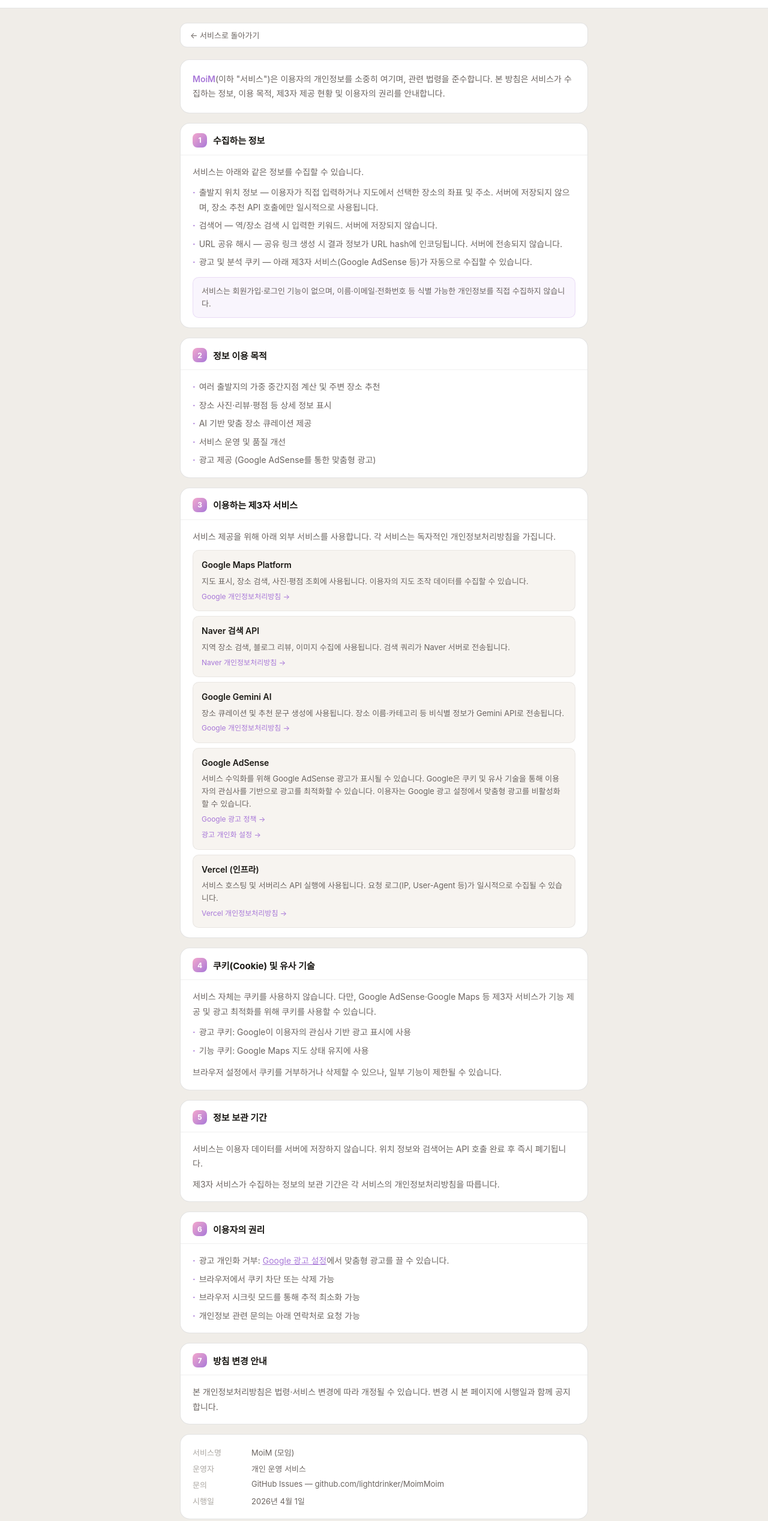
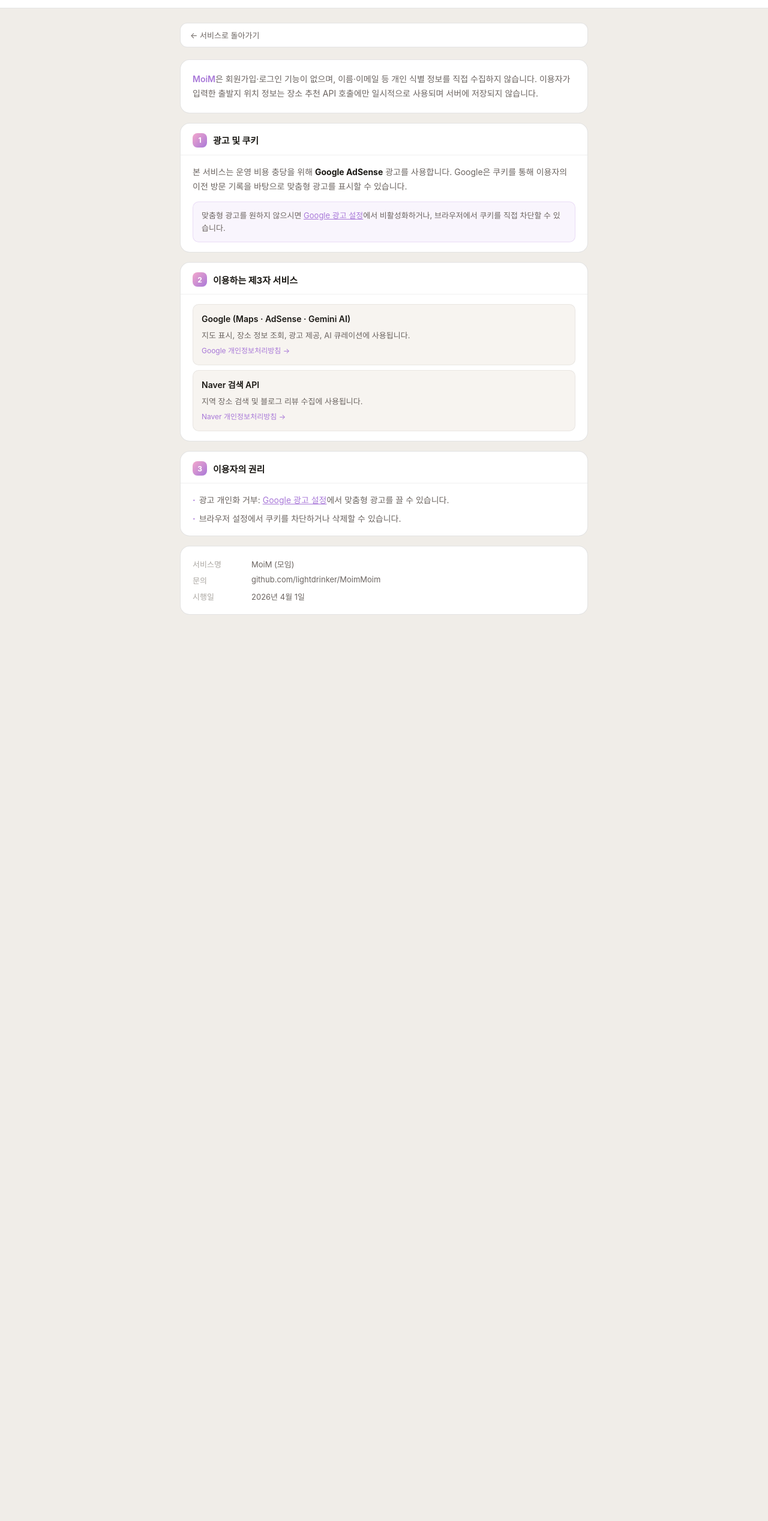
Before and after one commit to lightdrinker/MoimMoim, a plain HTML site: page privacy.html in a window 1280 px wide. Shown: the part 76-2612 px from the top of the page at 60% size. After the commit the page ends 1185 px from the top, so only its background shows below. Drawn offline with Linux system fonts and the light colour scheme; a web font is replaced by a local one.

Commit message:
refactor: 개인정보처리방침 불필요 섹션 제거 및 간소화
- 섹션 7개 → 3개로 축소 (정보보관기간, 방침변경안내 제거)
- Vercel 인프라 항목 제거
- Google 서비스 항목 통합 (Maps/AdSense/Gemini → 1개)
- AdSense 쿠키 고지 등 필수 항목만 유지

Co-Authored-By: Claude Sonnet 4.6 <noreply@anthropic.com>

```diff
--- a/privacy.html
+++ b/privacy.html
@@ -242,142 +242,55 @@
   <a href="/" class="back-link">← 서비스로 돌아가기</a>
 
   <div class="intro-card">
-    <strong>MoiM</strong>(이하 "서비스")은 이용자의 개인정보를 소중히 여기며, 관련 법령을 준수합니다.
-    본 방침은 서비스가 수집하는 정보, 이용 목적, 제3자 제공 현황 및 이용자의 권리를 안내합니다.
+    <strong>MoiM</strong>은 회원가입·로그인 기능이 없으며, 이름·이메일 등 개인 식별 정보를 직접 수집하지 않습니다.
+    이용자가 입력한 출발지 위치 정보는 장소 추천 API 호출에만 일시적으로 사용되며 서버에 저장되지 않습니다.
   </div>
 
-  <!-- 1. 수집하는 정보 -->
+  <!-- 1. 광고 및 쿠키 -->
   <div class="section">
     <div class="section-header">
       <div class="section-num">1</div>
-      <div class="section-title">수집하는 정보</div>
+      <div class="section-title">광고 및 쿠키</div>
     </div>
     <div class="section-body">
-      <p>서비스는 아래와 같은 정보를 수집할 수 있습니다.</p>
-      <ul>
-        <li><span>출발지 위치 정보 — 이용자가 직접 입력하거나 지도에서 선택한 장소의 좌표 및 주소. 서버에 저장되지 않으며, 장소 추천 API 호출에만 일시적으로 사용됩니다.</span></li>
-        <li><span>검색어 — 역/장소 검색 시 입력한 키워드. 서버에 저장되지 않습니다.</span></li>
-        <li><span>URL 공유 해시 — 공유 링크 생성 시 결과 정보가 URL hash에 인코딩됩니다. 서버에 전송되지 않습니다.</span></li>
-        <li><span>광고 및 분석 쿠키 — 아래 제3자 서비스(Google AdSense 등)가 자동으로 수집할 수 있습니다.</span></li>
-      </ul>
+      <p>본 서비스는 운영 비용 충당을 위해 <strong style="color:var(--text)">Google AdSense</strong> 광고를 사용합니다. Google은 쿠키를 통해 이용자의 이전 방문 기록을 바탕으로 맞춤형 광고를 표시할 수 있습니다.</p>
       <div class="highlight-box">
-        서비스는 회원가입·로그인 기능이 없으며, 이름·이메일·전화번호 등 식별 가능한 개인정보를 직접 수집하지 않습니다.
+        맞춤형 광고를 원하지 않으시면 <a href="https://adssettings.google.com" target="_blank" rel="noopener" style="color:var(--accent)">Google 광고 설정</a>에서 비활성화하거나, 브라우저에서 쿠키를 직접 차단할 수 있습니다.
       </div>
     </div>
   </div>
 
-  <!-- 2. 이용 목적 -->
+  <!-- 2. 제3자 서비스 -->
   <div class="section">
     <div class="section-header">
       <div class="section-num">2</div>
-      <div class="section-title">정보 이용 목적</div>
-    </div>
-    <div class="section-body">
-      <ul>
-        <li><span>여러 출발지의 가중 중간지점 계산 및 주변 장소 추천</span></li>
-        <li><span>장소 사진·리뷰·평점 등 상세 정보 표시</span></li>
-        <li><span>AI 기반 맞춤 장소 큐레이션 제공</span></li>
-        <li><span>서비스 운영 및 품질 개선</span></li>
-        <li><span>광고 제공 (Google AdSense를 통한 맞춤형 광고)</span></li>
-      </ul>
-    </div>
-  </div>
-
-  <!-- 3. 제3자 서비스 -->
-  <div class="section">
-    <div class="section-header">
-      <div class="section-num">3</div>
       <div class="section-title">이용하는 제3자 서비스</div>
     </div>
     <div class="section-body">
-      <p>서비스 제공을 위해 아래 외부 서비스를 사용합니다. 각 서비스는 독자적인 개인정보처리방침을 가집니다.</p>
-
       <div class="third-party-item">
-        <div class="third-party-name">Google Maps Platform</div>
-        <div class="third-party-desc">지도 표시, 장소 검색, 사진·평점 조회에 사용됩니다. 이용자의 지도 조작 데이터를 수집할 수 있습니다.</div>
+        <div class="third-party-name">Google (Maps · AdSense · Gemini AI)</div>
+        <div class="third-party-desc">지도 표시, 장소 정보 조회, 광고 제공, AI 큐레이션에 사용됩니다.</div>
         <a class="third-party-link" href="https://policies.google.com/privacy" target="_blank" rel="noopener">Google 개인정보처리방침 →</a>
       </div>
-
       <div class="third-party-item">
         <div class="third-party-name">Naver 검색 API</div>
-        <div class="third-party-desc">지역 장소 검색, 블로그 리뷰, 이미지 수집에 사용됩니다. 검색 쿼리가 Naver 서버로 전송됩니다.</div>
+        <div class="third-party-desc">지역 장소 검색 및 블로그 리뷰 수집에 사용됩니다.</div>
         <a class="third-party-link" href="https://policy.naver.com/policy/privacy.html" target="_blank" rel="noopener">Naver 개인정보처리방침 →</a>
-      </div>
-
-      <div class="third-party-item">
-        <div class="third-party-name">Google Gemini AI</div>
-        <div class="third-party-desc">장소 큐레이션 및 추천 문구 생성에 사용됩니다. 장소 이름·카테고리 등 비식별 정보가 Gemini API로 전송됩니다.</div>
-        <a class="third-party-link" href="https://policies.google.com/privacy" target="_blank" rel="noopener">Google 개인정보처리방침 →</a>
-      </div>
-
-      <div class="third-party-item">
-        <div class="third-party-name">Google AdSense</div>
-        <div class="third-party-desc">서비스 수익화를 위해 Google AdSense 광고가 표시될 수 있습니다. Google은 쿠키 및 유사 기술을 통해 이용자의 관심사를 기반으로 광고를 최적화할 수 있습니다. 이용자는 Google 광고 설정에서 맞춤형 광고를 비활성화할 수 있습니다.</div>
-        <a class="third-party-link" href="https://policies.google.com/technologies/ads" target="_blank" rel="noopener">Google 광고 정책 →</a>
-        <br>
-        <a class="third-party-link" href="https://adssettings.google.com" target="_blank" rel="noopener">광고 개인화 설정 →</a>
-      </div>
-
-      <div class="third-party-item">
-        <div class="third-party-name">Vercel (인프라)</div>
-        <div class="third-party-desc">서비스 호스팅 및 서버리스 API 실행에 사용됩니다. 요청 로그(IP, User-Agent 등)가 일시적으로 수집될 수 있습니다.</div>
-        <a class="third-party-link" href="https://vercel.com/legal/privacy-policy" target="_blank" rel="noopener">Vercel 개인정보처리방침 →</a>
       </div>
     </div>
   </div>
 
-  <!-- 4. 쿠키 -->
+  <!-- 3. 이용자 권리 -->
   <div class="section">
     <div class="section-header">
-      <div class="section-num">4</div>
-      <div class="section-title">쿠키(Cookie) 및 유사 기술</div>
-    </div>
-    <div class="section-body">
-      <p>서비스 자체는 쿠키를 사용하지 않습니다. 다만, Google AdSense·Google Maps 등 제3자 서비스가 기능 제공 및 광고 최적화를 위해 쿠키를 사용할 수 있습니다.</p>
-      <ul>
-        <li><span>광고 쿠키: Google이 이용자의 관심사 기반 광고 표시에 사용</span></li>
-        <li><span>기능 쿠키: Google Maps 지도 상태 유지에 사용</span></li>
-      </ul>
-      <p style="margin-top:12px;">브라우저 설정에서 쿠키를 거부하거나 삭제할 수 있으나, 일부 기능이 제한될 수 있습니다.</p>
-    </div>
-  </div>
-
-  <!-- 5. 정보 보관 -->
-  <div class="section">
-    <div class="section-header">
-      <div class="section-num">5</div>
-      <div class="section-title">정보 보관 기간</div>
-    </div>
-    <div class="section-body">
-      <p>서비스는 이용자 데이터를 서버에 저장하지 않습니다. 위치 정보와 검색어는 API 호출 완료 후 즉시 폐기됩니다.</p>
-      <p>제3자 서비스가 수집하는 정보의 보관 기간은 각 서비스의 개인정보처리방침을 따릅니다.</p>
-    </div>
-  </div>
-
-  <!-- 6. 이용자 권리 -->
-  <div class="section">
-    <div class="section-header">
-      <div class="section-num">6</div>
+      <div class="section-num">3</div>
       <div class="section-title">이용자의 권리</div>
     </div>
     <div class="section-body">
       <ul>
         <li><span>광고 개인화 거부: <a href="https://adssettings.google.com" target="_blank" rel="noopener" style="color:var(--accent)">Google 광고 설정</a>에서 맞춤형 광고를 끌 수 있습니다.</span></li>
-        <li><span>브라우저에서 쿠키 차단 또는 삭제 가능</span></li>
-        <li><span>브라우저 시크릿 모드를 통해 추적 최소화 가능</span></li>
-        <li><span>개인정보 관련 문의는 아래 연락처로 요청 가능</span></li>
+        <li><span>브라우저 설정에서 쿠키를 차단하거나 삭제할 수 있습니다.</span></li>
       </ul>
-    </div>
-  </div>
-
-  <!-- 7. 방침 변경 -->
-  <div class="section">
-    <div class="section-header">
-      <div class="section-num">7</div>
-      <div class="section-title">방침 변경 안내</div>
-    </div>
-    <div class="section-body">
-      <p>본 개인정보처리방침은 법령·서비스 변경에 따라 개정될 수 있습니다. 변경 시 본 페이지에 시행일과 함께 공지합니다.</p>
     </div>
   </div>
 
@@ -388,12 +301,8 @@
       <span class="footer-value">MoiM (모임)</span>
     </div>
     <div class="footer-row">
-      <span class="footer-label">운영자</span>
-      <span class="footer-value">개인 운영 서비스</span>
-    </div>
-    <div class="footer-row">
       <span class="footer-label">문의</span>
-      <span class="footer-value">GitHub Issues — github.com/lightdrinker/MoimMoim</span>
+      <span class="footer-value">github.com/lightdrinker/MoimMoim</span>
     </div>
     <div class="footer-row">
       <span class="footer-label">시행일</span>
```
